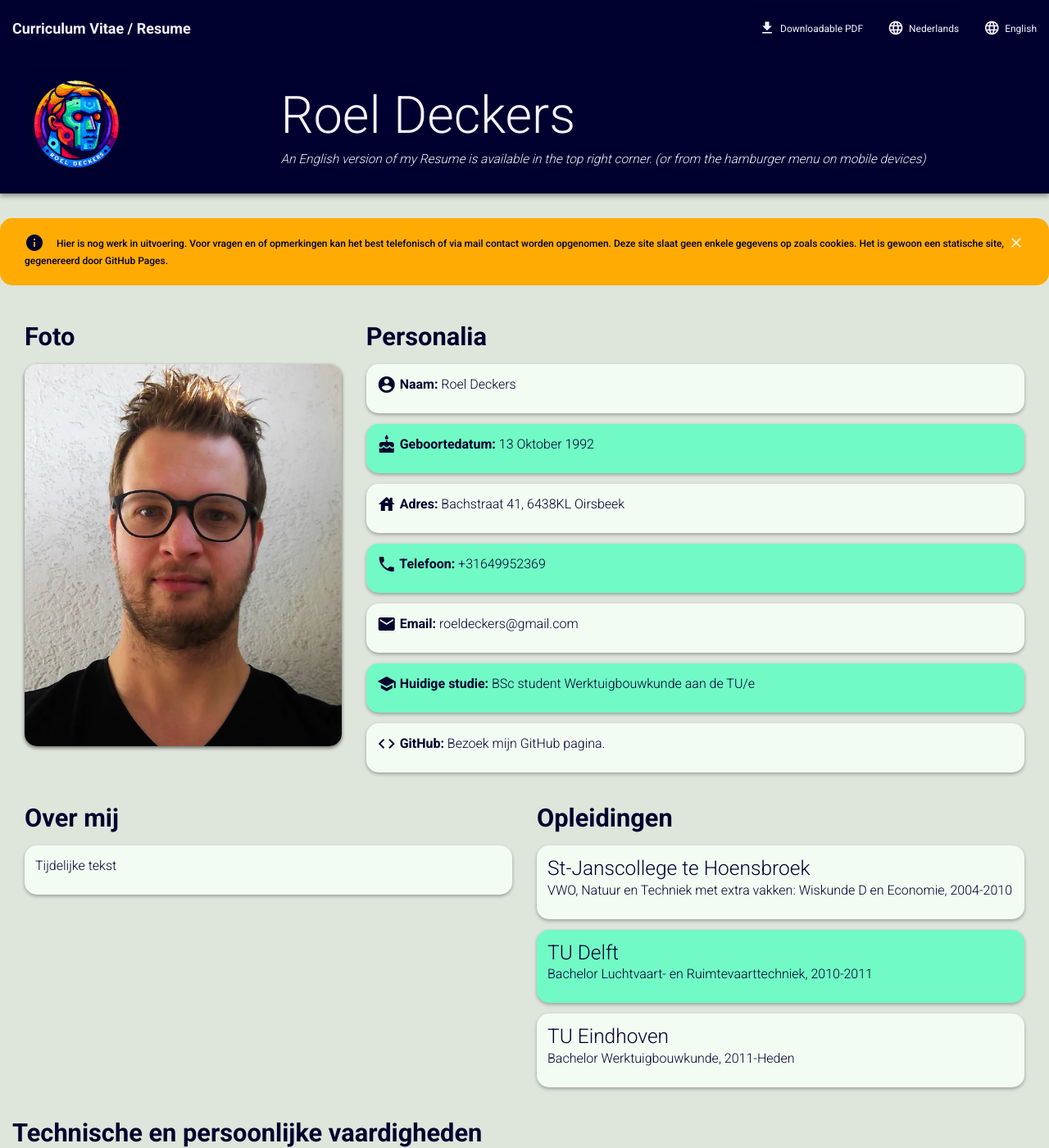
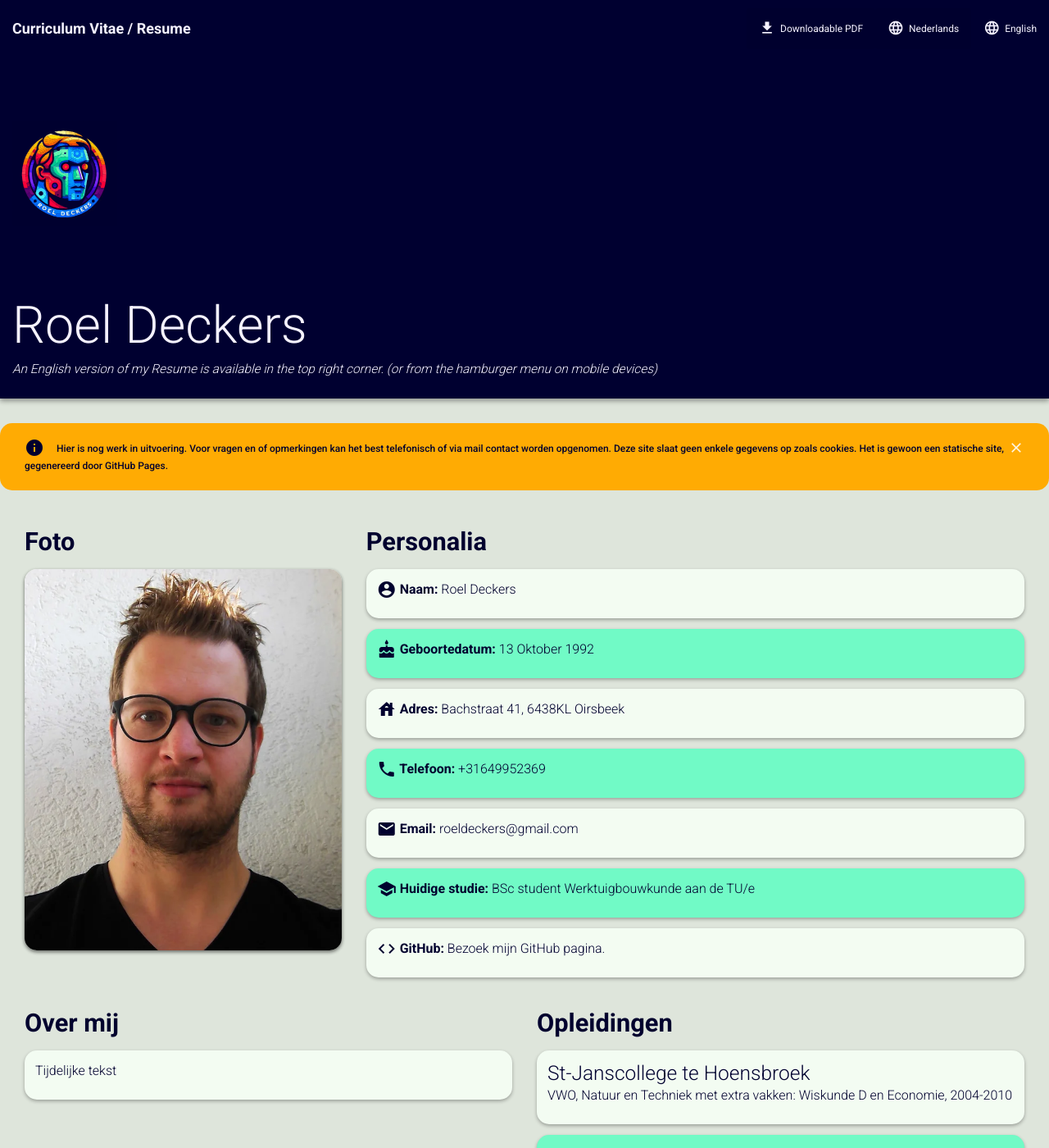
Before and after one commit to RoelD/CV, a Jekyll site: the page built from index.html, in a window 1280 px wide and 1400 px high. Shown: the whole window at 82% size. Built offline with Jekyll 4.4.1, drawn with Linux system fonts in a browser that asks for light colours.

Commit message:
Rework jumbotron CSS for svg files
let's try it like this. SVG image with normal text

```diff
--- a/assets/css/style.css
+++ b/assets/css/style.css
@@ -43,6 +43,12 @@ body {
 
 .jumbotron p {
   font-size: var(--fontSizeJumbotron) !important;
+}
+
+.jumbotron svg {
+  display:inline-flex;
+  padding-left: 0;
+  height: 250px;
 }
 
 p,
--- a/index.html
+++ b/index.html
@@ -10,13 +10,9 @@ much trouble.
 
 <div class="jumbotron">
   <div class="container-fluid">
-    <div class="col-sm-3">
       {% include svg/navBrandSmall.svg %}
-    </div>
-    <div class="col-sm-9">
       <h1>Roel Deckers</h1>
     <h4><em>An English version of my Resume is available in the top right corner. (or from the hamburger menu on mobile devices)</em></h4>
-    </div>
   </div>
 </div>
 
```
